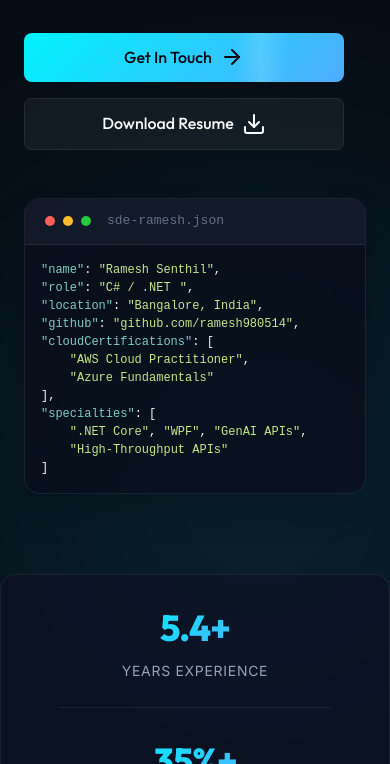
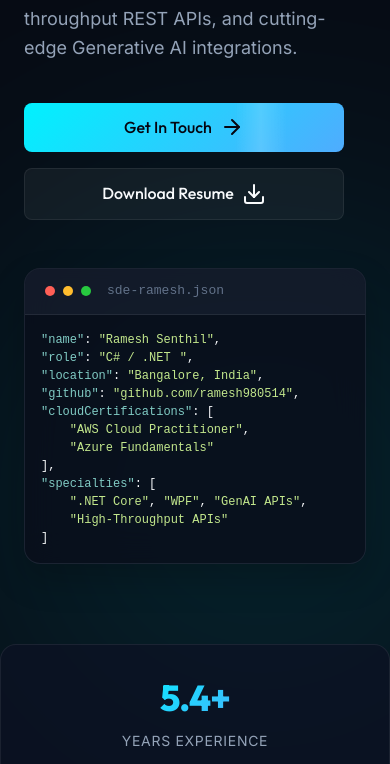
Before and after one commit to ramesh980514/PersonalSite, a plain HTML site: page index.html in a window 390 px wide. Shown: the part 421-1185 px from the top of the page. Drawn offline with nearby package versions, Linux system fonts and the light colour scheme.

Commit message:
fix: resolve mobile layout text overlap (#12) and cursor leakage (#11)

```diff
--- a/assets/css/style.css
+++ b/assets/css/style.css
@@ -1239,6 +1239,10 @@ a {
         padding: 80px 0;
     }
 
+    .hero-section {
+        padding-top: 140px;
+    }
+
     .section-title {
         font-size: 32px;
     }
@@ -1308,6 +1312,10 @@ a {
 @media (max-width: 480px) {
     .section-padding {
         padding: 50px 0;
+    }
+
+    .hero-section {
+        padding-top: 120px;
     }
 
     .hero-title {
@@ -1925,8 +1933,8 @@ h3.fleet-title {
 
 @media (pointer: fine) {
     /* Hide default cursor on desktop */
-    html, body, a, button, .project-card, input, textarea, select {
-        cursor: none;
+    *, *:hover {
+        cursor: none !important;
     }
 
     .cursor-dot {
```
